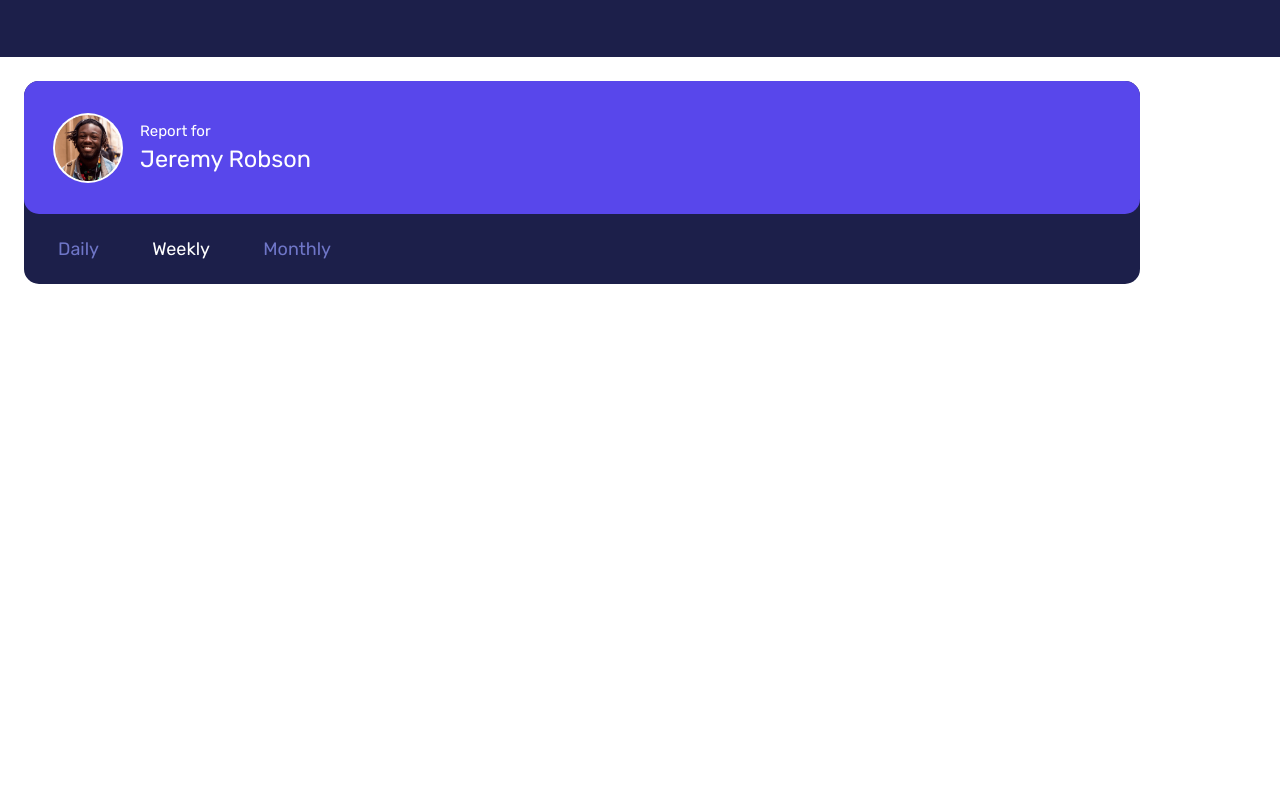
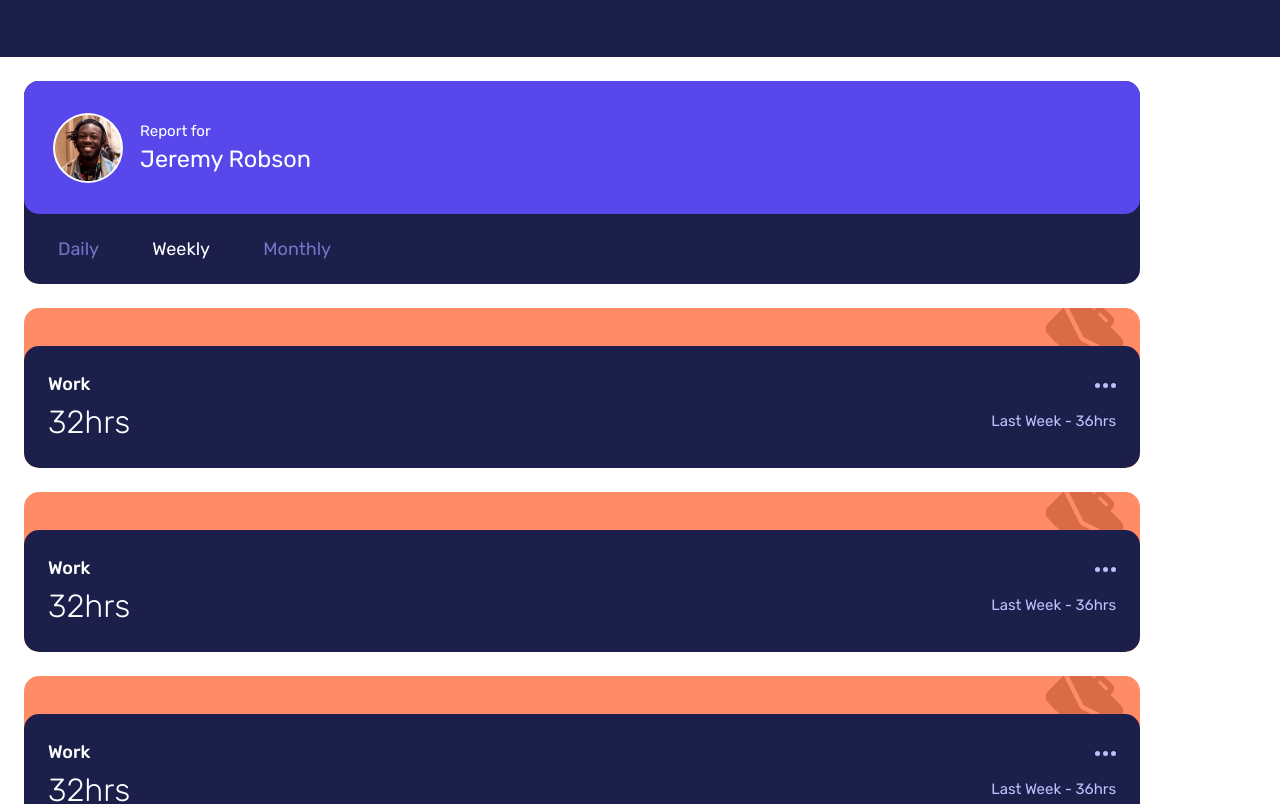
Before and after one commit to JCDMeira/17-time-tracking-dashboard, a React (Create React App) app: page / in a window 1280 px wide. Shown: the top 804 px of the page. Built offline with nearby package versions, Linux system fonts and the light colour scheme.

Commit message:
Add activity card

```diff
--- a/src/App.jsx
+++ b/src/App.jsx
@@ -1,5 +1,6 @@
 /* eslint-disable no-unused-vars */
 import React, { useEffect, useState } from 'react';
+import { ActivityCard } from './components/ActivityCard';
 import { AvatarCard } from './components/AvatarCard';
 import { Content } from './components/Content';
 import { Conteiner, GlobalStyle } from './Global';
@@ -23,6 +24,12 @@ function App() {
       <Conteiner>
         <Content>
           <AvatarCard />
+          <ActivityCard />
+          <ActivityCard />
+          <ActivityCard />
+          <ActivityCard />
+          <ActivityCard />
+          <ActivityCard />
         </Content>
       </Conteiner>
     </>
--- /dev/null
+++ b/src/components/ActivityCard/index.jsx
@@ -0,0 +1,27 @@
+import React from 'react';
+
+import { ActivityCardConteiner } from './style';
+
+import optionsIcon from '../../assets/images/icon-ellipsis.svg';
+import workIcon from '../../assets/images/icon-work.svg';
+
+function ActivityCard() {
+  return (
+    <ActivityCardConteiner>
+      <img className="activityIcon" src={workIcon} alt="activity icon" />
+      <div className="info">
+        <img src={optionsIcon} alt="more options" />
+        <div className="current">
+          <h1>
+            Work<span>32hrs</span>
+          </h1>
+        </div>
+        <div className="last">
+          <h2>Last Week - 36hrs</h2>
+        </div>
+      </div>
+    </ActivityCardConteiner>
+  );
+}
+
+export { ActivityCard };
--- /dev/null
+++ b/src/components/ActivityCard/style.js
@@ -0,0 +1,74 @@
+import styled from 'styled-components';
+
+export const ActivityCardConteiner = styled.div`
+  width: 87.2vw; //327
+  height: 16rem;
+  border-radius: 1.5rem;
+  background: var(--orange);
+  position: relative;
+  overflow: hidden;
+
+  .activityIcon {
+    position: absolute;
+    z-index: 2;
+    right: 1.6rem;
+    top: -1.1rem;
+  }
+
+  .info {
+    width: 100%;
+    height: 12.2rem;
+    background: var(--dark-blue);
+    border-radius: 1.5rem;
+
+    position: absolute;
+    bottom: 0;
+
+    padding: 2.8rem 2.4rem 0 2.4rem;
+
+    display: flex;
+    justify-content: space-between;
+
+    z-index: 10;
+
+    img {
+      position: absolute;
+      right: 2.4rem;
+      top: 3.7rem;
+    }
+
+    .current {
+      height: 6.1rem;
+      h1 {
+        font-weight: 500;
+        font-size: 1.8rem;
+        line-height: 2.1rem;
+
+        color: var(--white);
+
+        span {
+          display: block;
+          margin-top: 0.8rem;
+
+          font-weight: 300;
+          font-size: 3.2rem;
+          line-height: 3.8rem;
+        }
+      }
+    }
+
+    .last {
+      height: 6.1rem;
+      display: flex;
+      align-items: flex-end;
+      padding-bottom: 0.5rem;
+      h2 {
+        font-weight: normal;
+        font-size: 1.5rem;
+        line-height: 1.8rem;
+
+        color: var(--pale-blue);
+      }
+    }
+  }
+`;
```
